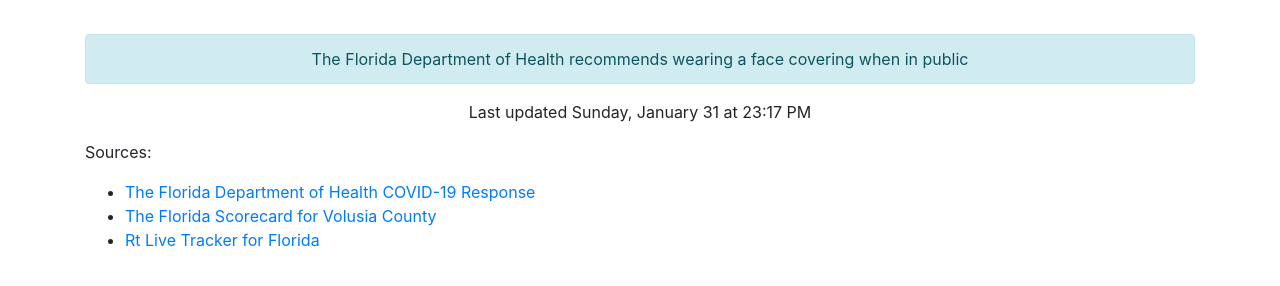
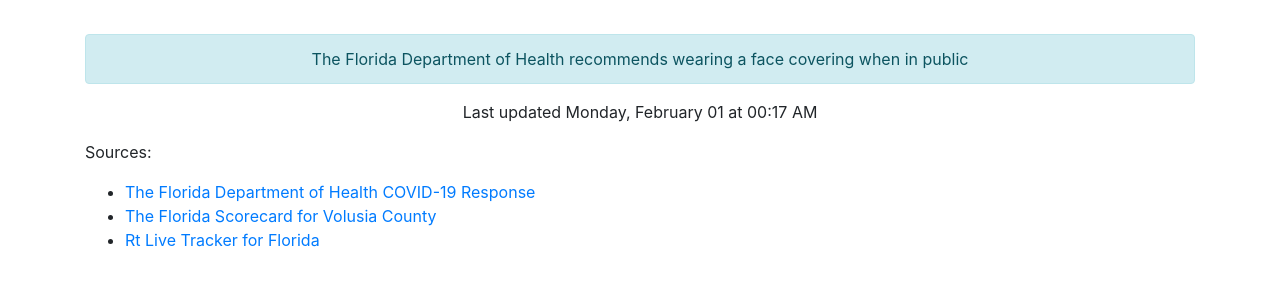
Before and after one commit to thinkjson/timeforchurch, a Jekyll site: the page built from index.md, in a window 1280 px wide. Shown: the part 544-830 px from the top of the page. Built offline with Jekyll 4.4.1, drawn with Linux system fonts in a browser that asks for light colours; our own code applies the rules of GitHub Pages for plain Markdown files.

Commit message:
Updating data

```diff
--- a/_includes/data.html
+++ b/_includes/data.html
@@ -10,4 +10,4 @@
     <div class="outcome text-success">YES</div>
     <div class="alert alert-info" role="alert">The Florida Department of Health recommends wearing a face covering when in public</div>
 
-    <p>Last updated Sunday, January 31 at 23:17 PM</p>
+    <p>Last updated Monday, February 01 at 00:17 AM</p>
```
